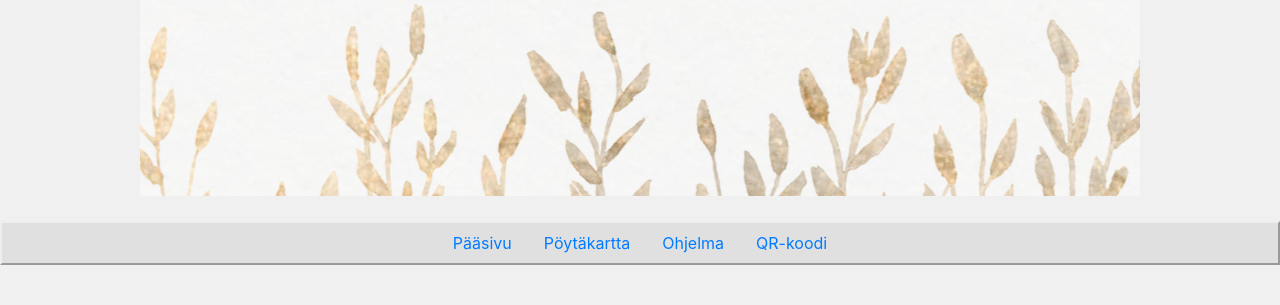
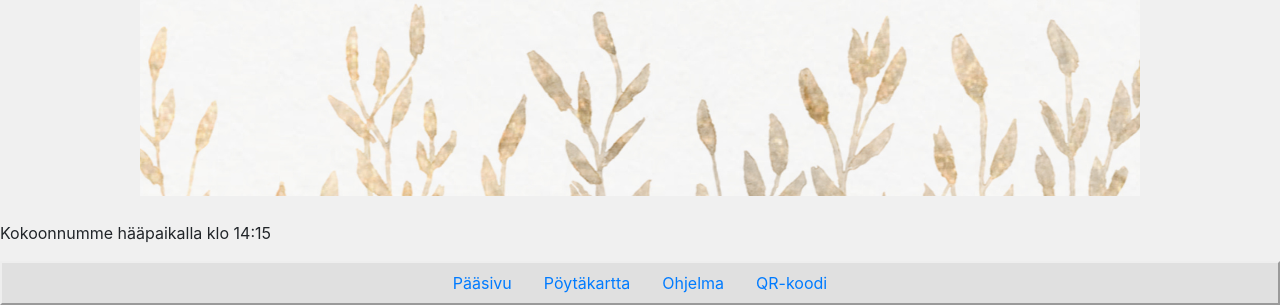
Before and after one commit to lkananen/weddingsite, a FastAPI app: page / in a window 1280 px wide. Shown: the part 1687-1992 px from the top of the page. Before the commit the page ends 1952 px from the top, so only its background shows below. Run offline with FastAPI, Linux system fonts and the light colour scheme.

Commit message:
Meeting time added.

```diff
--- a/source/app/templates/index.html
+++ b/source/app/templates/index.html
@@ -13,6 +13,8 @@
         <img src="/static/wedding.jpg" class="rounded" alt="program" style="max-width: 1000; width: 80%; padding-top: 25px; padding-bottom: 25px;">
     </div>
 
+    <p>Kokoonnumme hääpaikalla klo 14:15</p>
+
     <div style="background-color: rgb(224,224,224); border: 2px outset; text-align: center;">
       <ul class="nav justify-content-center">
         {% for page in pages %}
```
